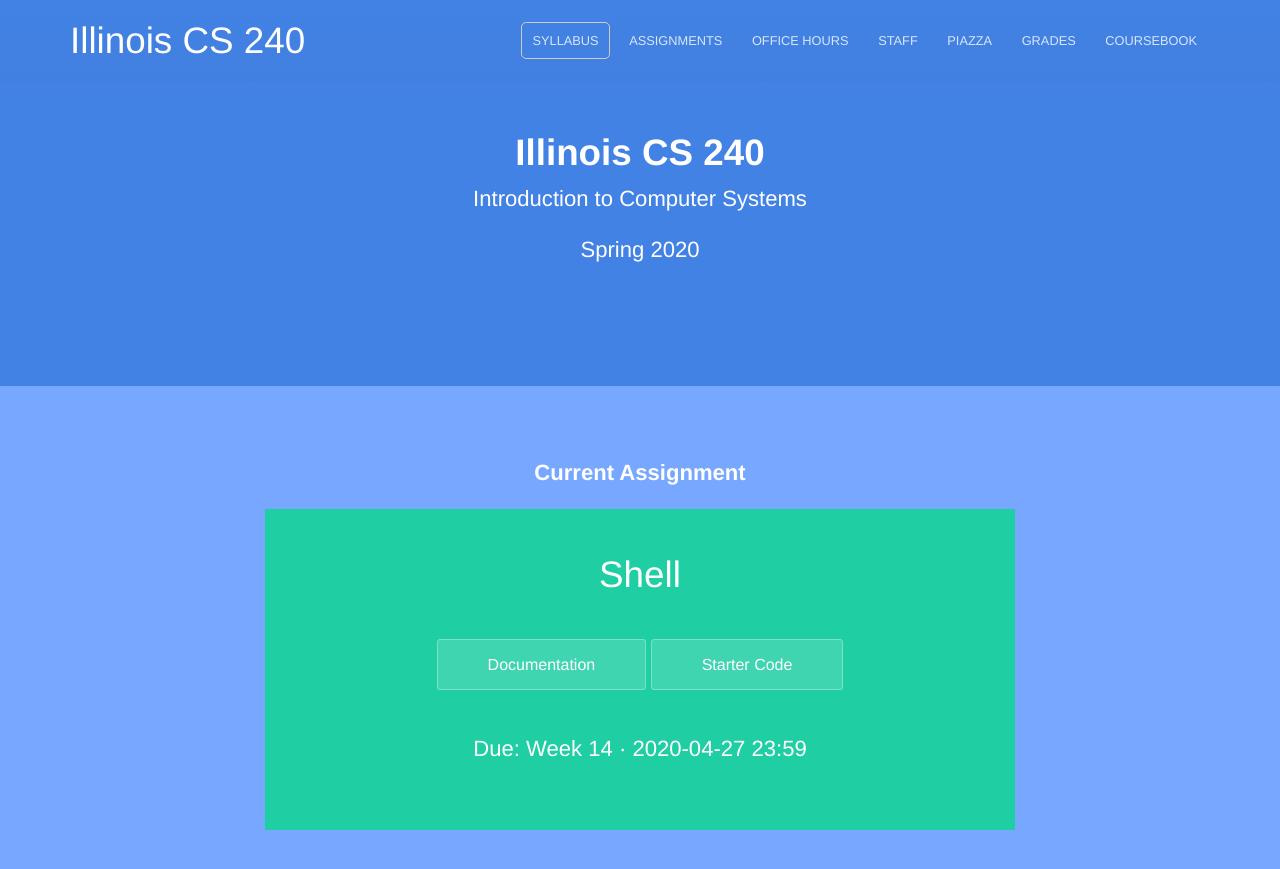
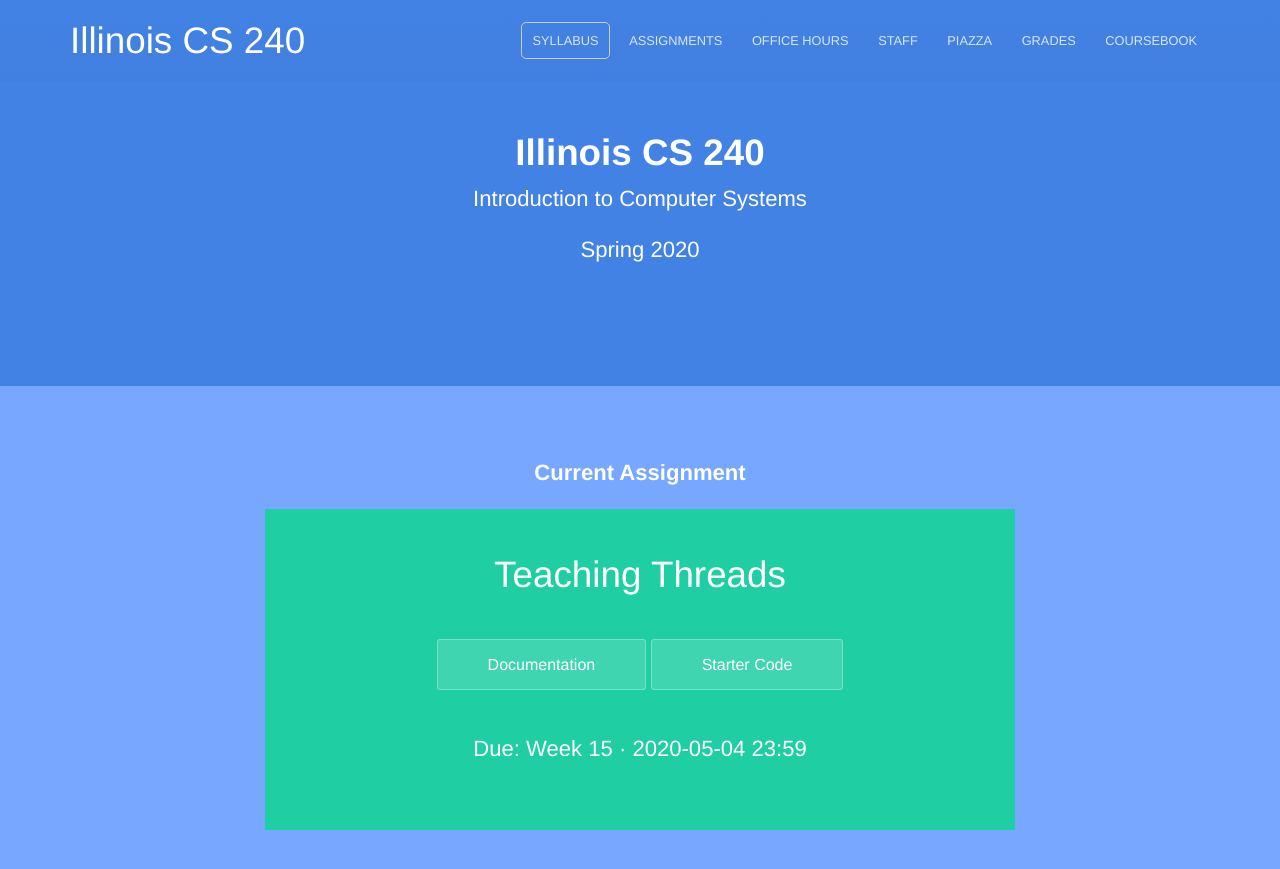
Before and after one commit to illinois-cs240/illinois-cs240.github.io, a Jekyll site: the page built from index.html, in a window 1280 px wide and 900 px high. Shown: the top 869 px of the window. Built offline with Jekyll 4.4.1, drawn with Linux system fonts in a browser that asks for light colours; a script that is not in the unit is left out.

Commit message:
Teaching Threads Spring 2020 Deploy

```diff
--- a/_data/assignments.yaml
+++ b/_data/assignments.yaml
@@ -75,17 +75,17 @@
       visible: true
   -
       name: "Teaching Threads"
-      releaseDate: "Week 13"
-      dueDate: "Week 14"
+      releaseDate: "Week 14"
+      dueDate: "Week 15"
       url: "teaching_threads"
       submissions:
         - title: Entire Assignment
-          due_date: 2020-04-27 23:59
+          due_date: 2020-05-04 23:59
           graded_files:
           - par_reduce.c
       resources: true
       worksheet: true
-      visible: false
+      visible: true
       slides: true
   -
       name: "Charming Chatroom"
```
